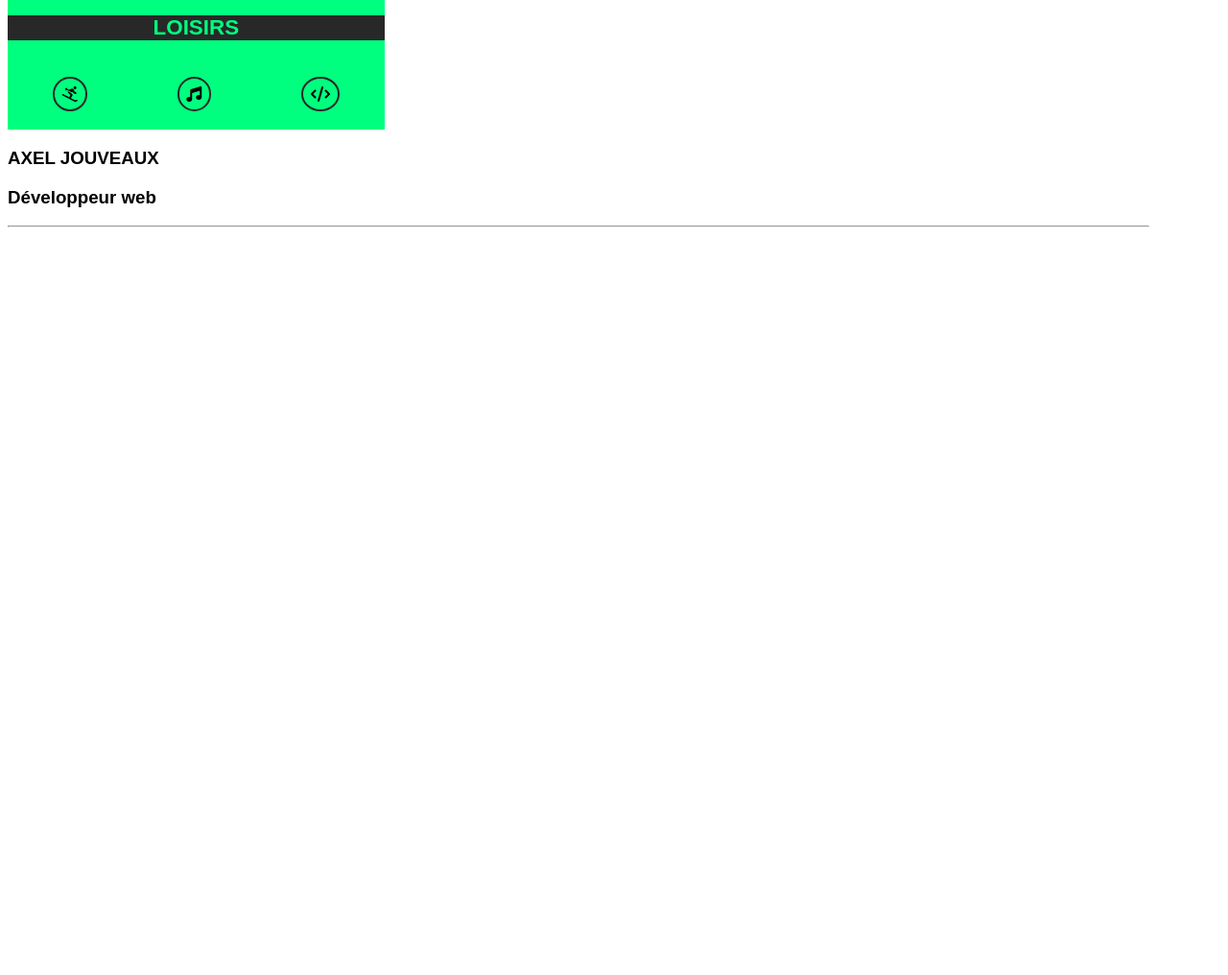
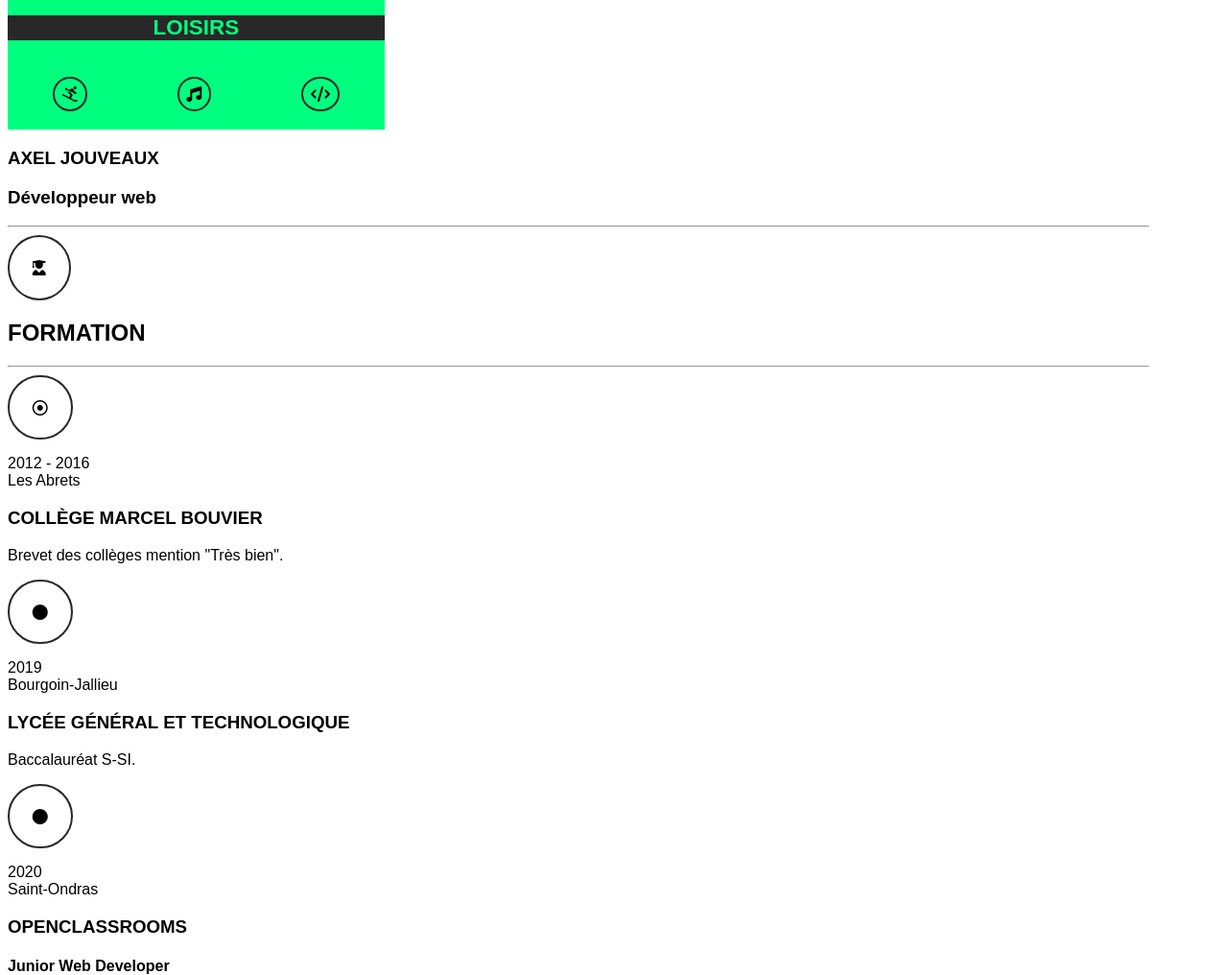
Before and after one commit to AxelChapo/Projet-2-CV, a plain HTML site: page index.html in a window 1280 px wide. Shown: the part 820-1836 px from the top of the page at 96% size. Before the commit the page ends 1065 px from the top, so only its background shows below. Drawn offline with Linux system fonts and the light colour scheme; a web font is replaced by a local one.

Commit message:
ajout de la section formation sans css

```diff
--- a/index.html
+++ b/index.html
@@ -40,9 +40,37 @@
 		</section>
 		<section id="corps">
 			<article id="nom">
-				<h1>AXEL JOUVEAUX</h1>
+				<h1><span id="name">AXEL</span> JOUVEAUX</h1>
 				<h3>Développeur web</h3>
 				<hr>
+			</article>
+			<article id="formation">
+				<div class="title">
+					<i class="fas fa-user-graduate"></i>
+					<h2>FORMATION</h2>
+					<hr class="underTitle">
+				</div>
+				<div class="content">
+					<i class="far fa-dot-circle"></i>
+					<p>2012 - 2016</br>
+					Les Abrets</p>
+					<h3>COLLÈGE MARCEL BOUVIER</h3>
+					<p>Brevet des collèges mention "Très bien".</p>
+				</div>
+				<div class="content">
+					<i class="fas fa-circle"></i>
+					<p>2019</br>
+					Bourgoin-Jallieu</p>
+					<h3>LYCÉE GÉNÉRAL ET TECHNOLOGIQUE</h3>
+					<p>Baccalauréat S-SI.</p>
+				</div>
+				<div class="content">
+					<i class="fas fa-circle"></i>
+					<p>2020</br>
+					Saint-Ondras</p>
+					<h3>OPENCLASSROOMS</h3>
+					<h4>Junior Web Developer</h4>
+				</div>
 			</article>
 		</section>
 	</div>
```
